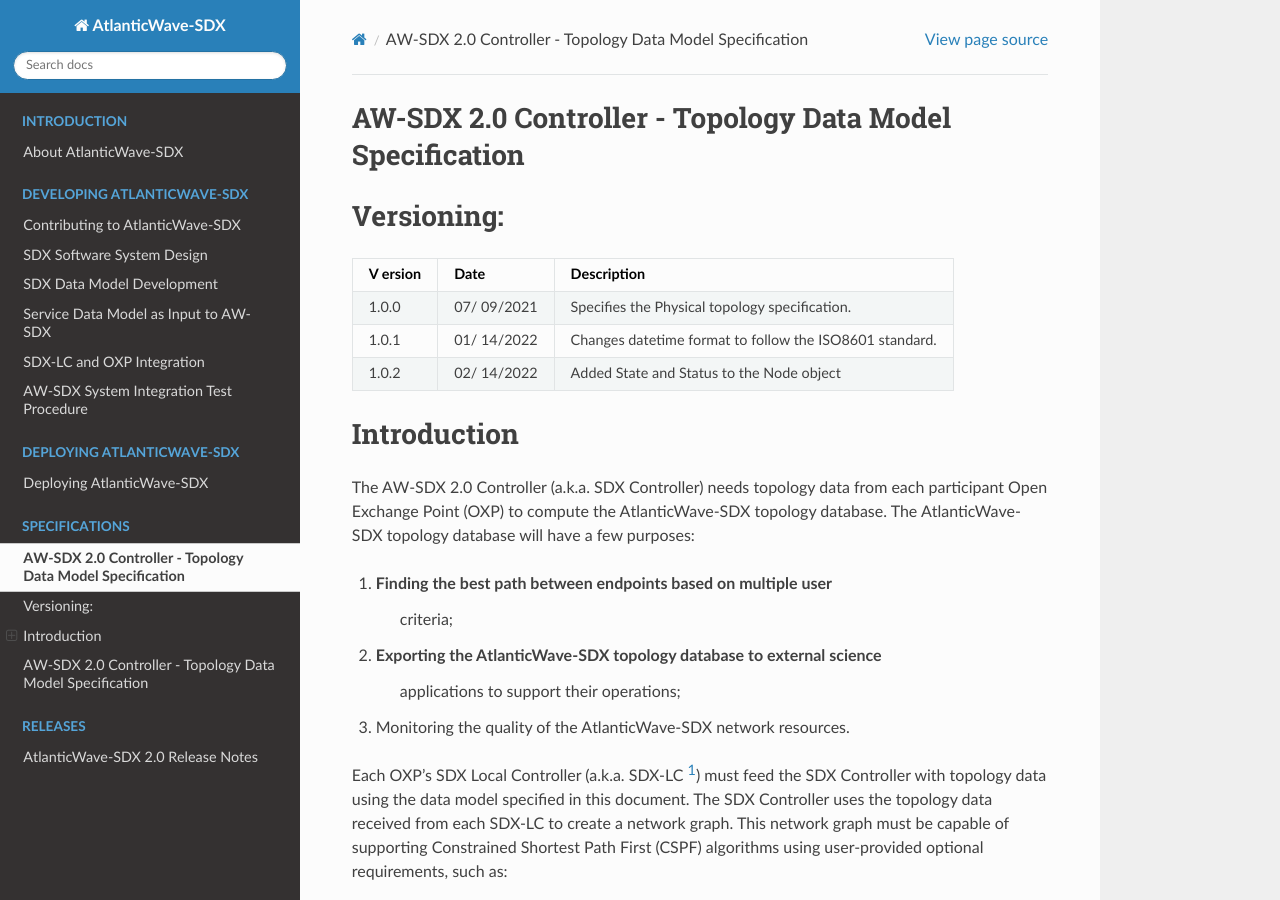
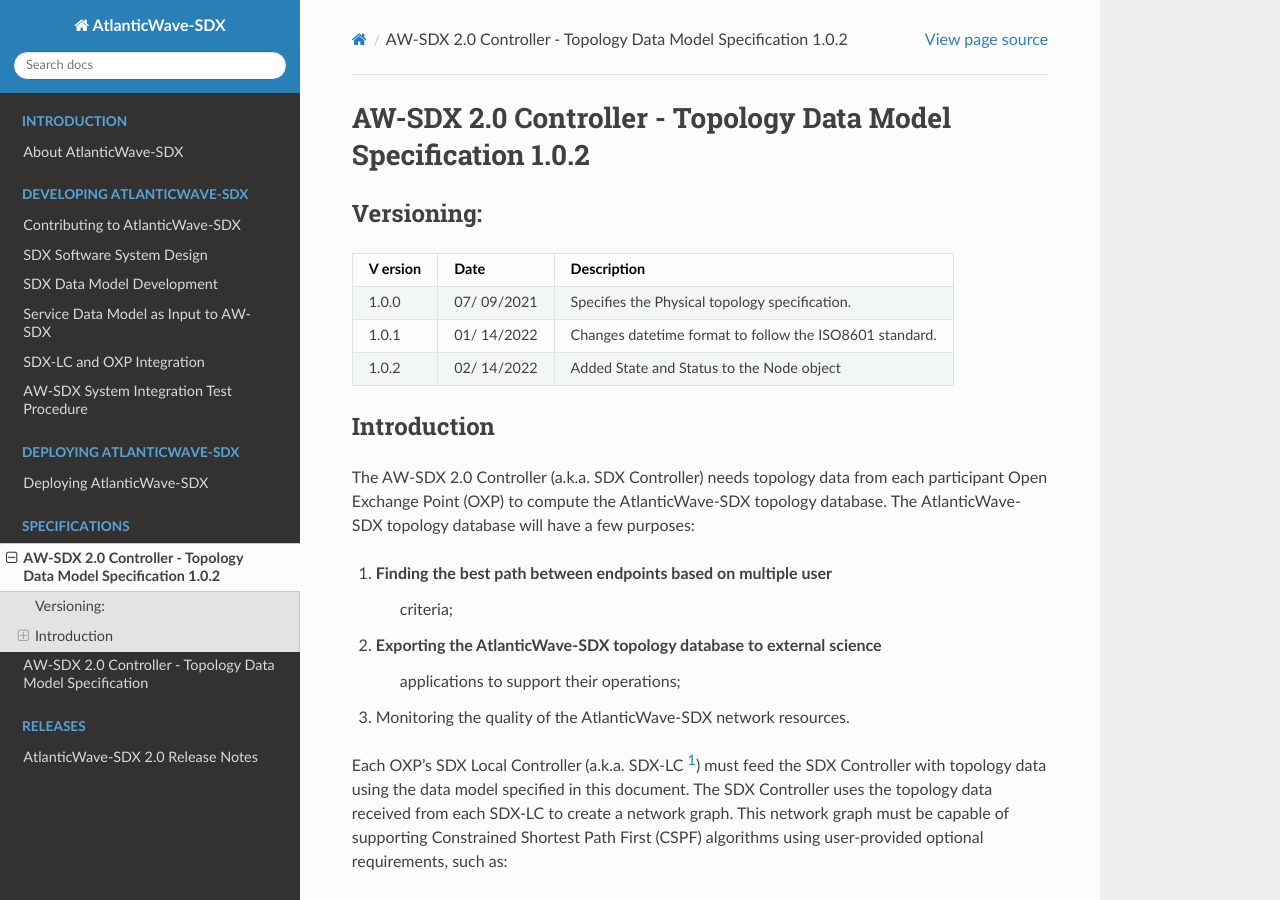
Before and after one commit to atlanticwave-sdx/sdx-docs, a Sphinx documentation site: the page built from source/specs/datamodel_1_0_2.rst, in a window 1280 px wide and 900 px high. Built offline with Sphinx 7.4.7 and the Read the Docs theme 2.0.0, drawn with Linux system fonts in a browser that asks for light colours.

Commit message:
Add version string to the title

```diff
--- a/source/specs/datamodel_1_0_2.rst
+++ b/source/specs/datamodel_1_0_2.rst
@@ -1,5 +1,7 @@
-AW-SDX 2.0 Controller - Topology Data Model Specification
-=========================================================
+
+===============================================================
+AW-SDX 2.0 Controller - Topology Data Model Specification 1.0.2
+===============================================================
 
 Versioning:
 ===========
```
